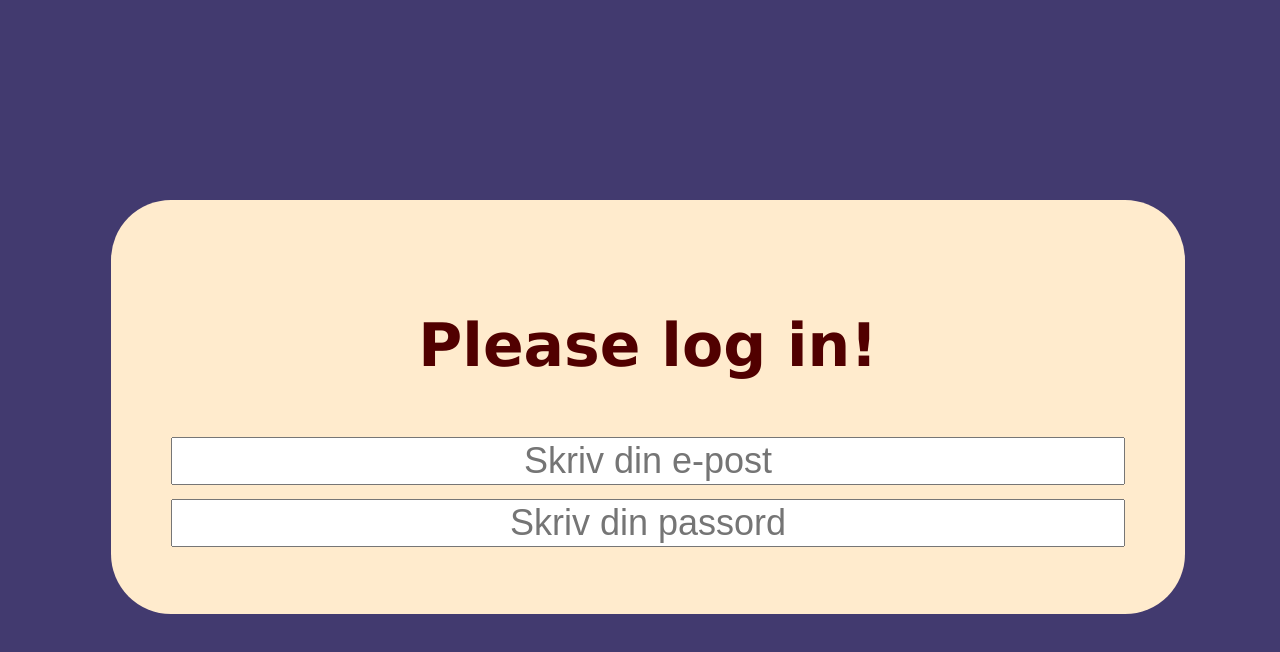
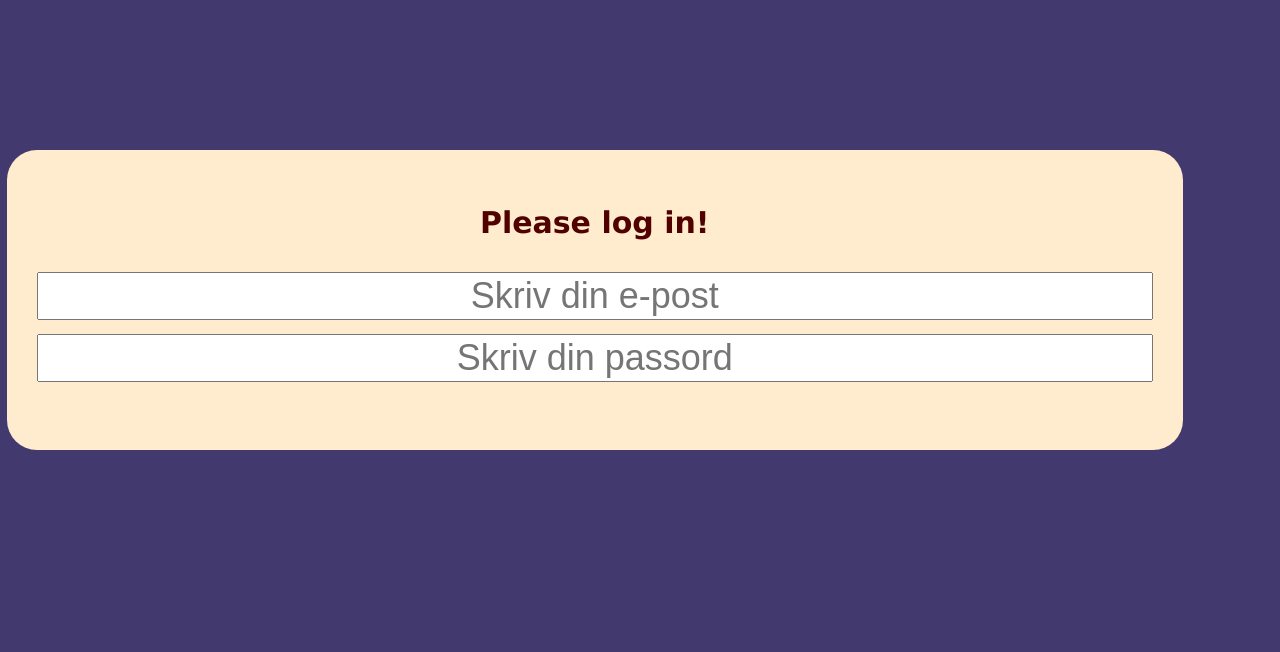
Before and after one commit to Matija078/Daxoppgave, a plain HTML site: page index.html in a window 1280 px wide. Drawn offline with Linux system fonts and the light colour scheme; no server answers.

Commit message:
initialcommit

```diff
--- a/CSS/main.css
+++ b/CSS/main.css
@@ -1,40 +1,17 @@
 /*log in*/
 body{
-  margin-top: 200px;
+  margin-top: 150px;
+  margin-left: 1px;
+  margin-top: 20px;
   color: white;
-  width: 100%;
-  height: 100%;
+  width: 80%;
+  height:50%;
   text-align: center;
   background-color: #423a6f;
   font-size: 30px;
 }
-.main {
-    text-align: center;
-    margin: 0 auto;
-    width: fit-content;
-}
-
-input {
-    margin: 0.2em 0;
-    font-size: 1.2em;
-    width: 100%;
-    text-align: center;
-}
-
-form {
-    padding: 1em;
-}
-
-form,
-.counter {
-    background-color: blanchedalmond;
-    border-radius: 2em;
-    padding: 2em;
-}
-
 h1 {
     color: rgb(83, 2, 2);
-    font-size: 2em;
     font-family:Verdana, Geneva, Tahoma, sans-serif;
 }
 
@@ -52,13 +29,10 @@ h1 {
 }
 
 .counter button {
-    height: 3ch;
     background-color: rgb(209, 95, 24);
     color: rgb(26, 255, 0);
-    font-size: 1.5em;
     border: none;
     border-radius: 5px;
-    width: 2ch;
 }
 
 #logout {
@@ -92,17 +66,23 @@ form {
 
 form,
 .counter {
+  margin-top: 150px;
+  margin-left: 1px;
+  color: white;
+  width: 110%;
+  height:60%;
+  text-align: center;
+  font-size: 30px;
   background-color: blanchedalmond;
-  border-radius: 2em;
-  padding: 2em;
+  border-radius: 1em;
+  padding: 1em;
 }
 
 h1 {
   color: rgb(81, 0, 0);
-  font-size: 2em;
+  font-size: 1em;
   font-family:Verdana, Geneva, Tahoma, sans-serif;
 }
-
 .warning {
   color: red;
 }
@@ -117,13 +97,12 @@ h1 {
 }
 
 .counter button {
-  height: 3ch;
+  margin-top: 0;
   background-color: rgb(209, 95, 24);
   color: rgb(26, 255, 0);
   font-size: 1.5em;
   border: none;
   border-radius: 5px;
-  width: 2ch;
 }
 
 #logout {
```
